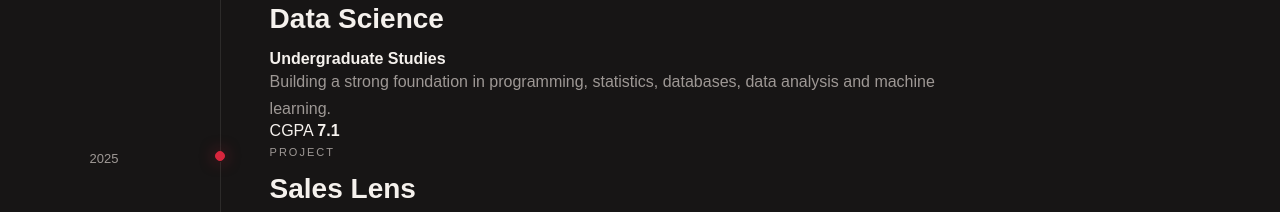
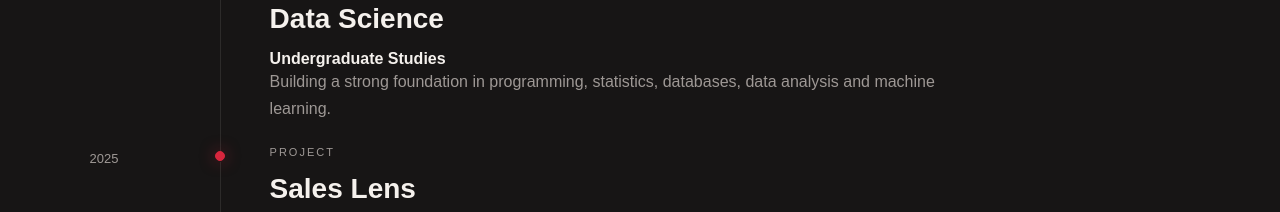
Before and after one commit to gargiiiiiii14-png/portfolio, a React (Vite) app: page / in a window 1280 px wide. Shown: the part 4320-4532 px from the top of the page. Built offline with nearby package versions, Linux system fonts and the light colour scheme.

Commit message:
Update App.jsx

```diff
--- a/src/App.jsx
+++ b/src/App.jsx
@@ -419,9 +419,6 @@ function App() {
                 databases, data analysis and machine learning.
               </p>
 
-              <div className="timeline-detail">
-                CGPA <strong>7.1</strong>
-              </div>
 
             </div>
 
```
